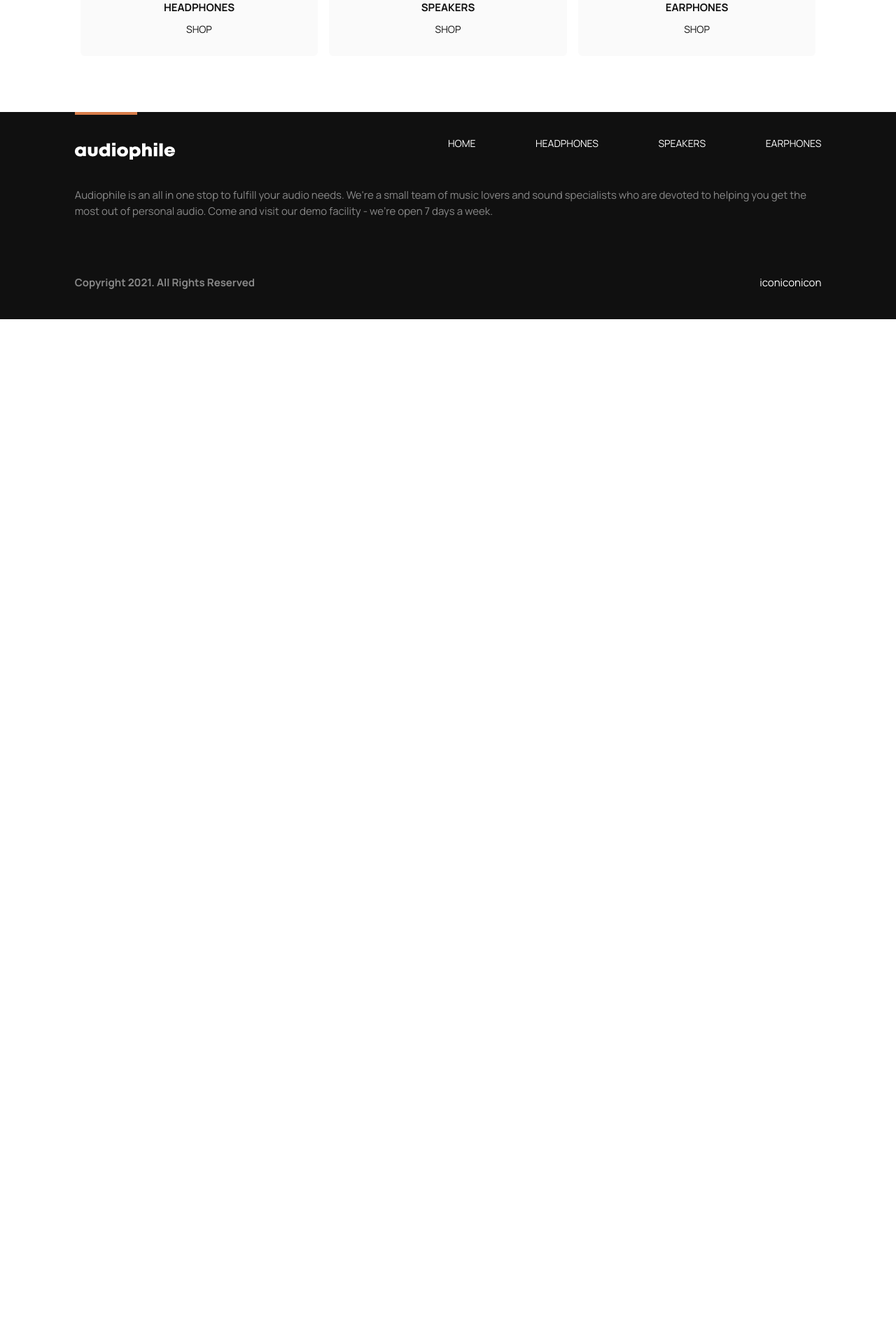
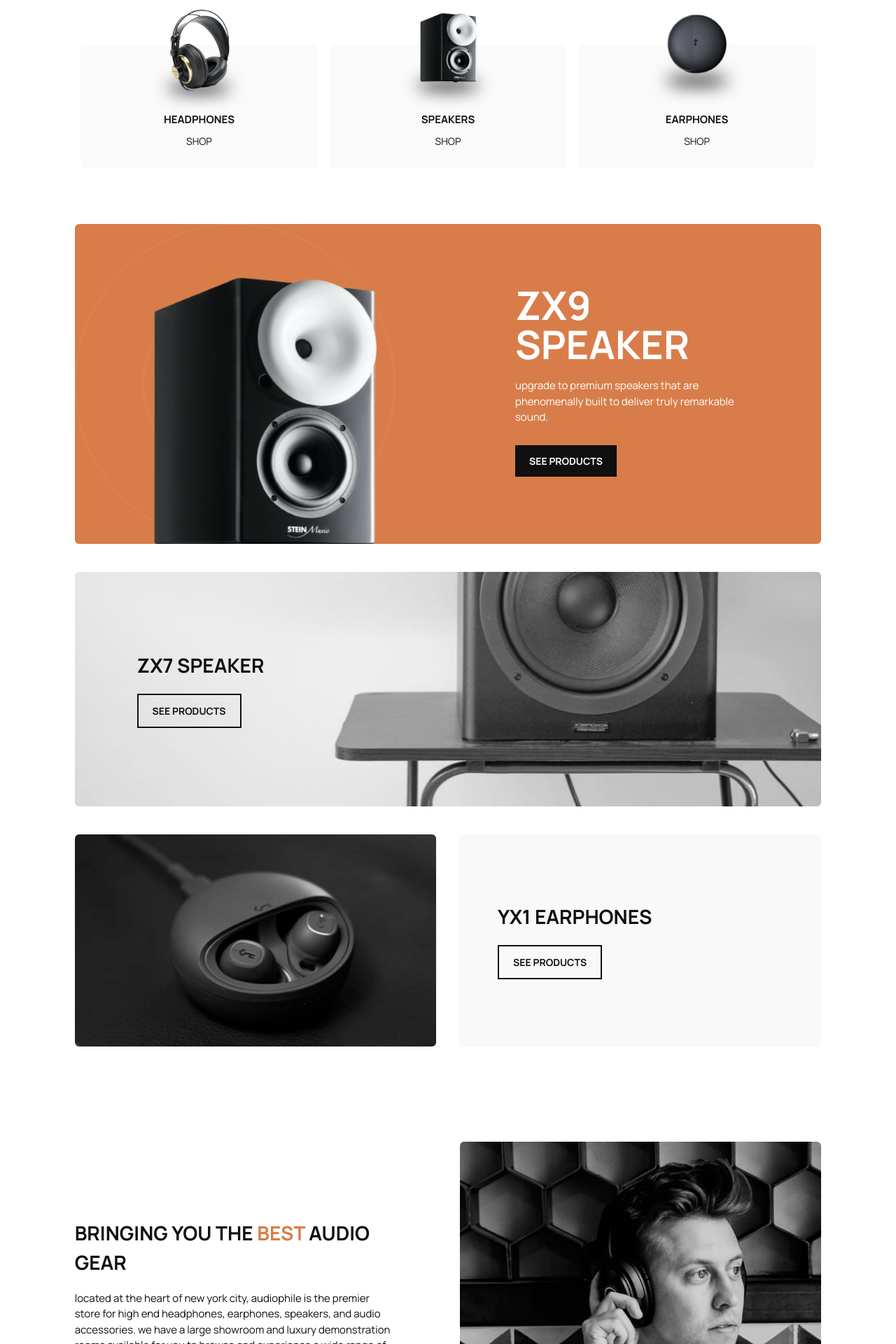
Before and after one commit to tonako13gm/Audiophile, a Next.js app: page / in a window 1280 px wide. Shown: the part 880-2800 px from the top of the page at 70% size. Before the commit the page ends 1336 px from the top, so only its background shows below. Built offline with nearby package versions, Linux system fonts and the light colour scheme.

Commit message:
completed the layout of the main page

```diff
--- a/src/app/page.tsx
+++ b/src/app/page.tsx
@@ -6,7 +6,7 @@
 import speakersPNG from "../../public/image/shared/desktop/image-category-thumbnail-speakers.png"
 import earPhonePNG from "../../public/image/shared/desktop/image-category-thumbnail-earphones.png"
 
-import earPhoneBG from "../../public/image/home/desktop/image-hero.jpg"
+import zx9Speaker from "../../public/image/home/desktop/image-speaker-zx9.png"
 
 import Button from "./components/button";
 
@@ -14,26 +14,24 @@
 
 function NewProducts () {
 
-
-
   return (
-    <div className="w-full h-[70vh] bg-[#191919] bg-contain bg-no-repeat bg-center text-lightColor content-center
+    <div className="w-full h-[90vh] bg-[#191919] bg-contain bg-no-repeat bg-center text-lightColor content-center
       bg-[url(../../public/image/home/mobile/image-header.jpg)]
       md:bg-[url(../../public/image/home/tablet/image-header.jpg)]
       lg:bg-[url(../../public/image/home/desktop/image-hero.jpg)]
     ">
-      <div className="justify-items-center">
+      <div className="w-10/12 justify-self-center justify-items-center lg:justify-items-start">
 
         <div className="text-subTitle tracking-overLine text-seondaryDark mb-5">
           <h1>new product</h1>
         </div>
 
-        <div className="text-4xl font-bold justify-items-center mb-5">
-          <h1>XX99 Mark II</h1>
+        <div className="text-4xl md:text-h1 font-bold justify-items-center mb-5 lg:justify-items-start">
+          <h1 className="mb-4">XX99 Mark II</h1>
           <h1>HeadphoneS</h1>
         </div>
 
-        <div className="text-center text-body lowercase text-seondaryDark w-72 mb-5">
+        <div className="text-center lg:text-left text-body lowercase text-seondaryDark w-72 mb-5">
           <h1>
             Experience natural, lifelike audio and exceptional build quality made for the passionate music enthusiast.
           </h1>
@@ -54,10 +52,9 @@
 
 function Products({ icon, item }: ProductsProps) {
   return (
-    <div className="w-10/12 md:w-4/12 md:mx-2 h-44 bg-secondaryLight justify-items-center rounded-md mb-20">
+    <div className="w-full md:w-4/12 md:mx-2 h-44 bg-secondaryLight justify-items-center rounded-md mb-20">
       <div className="relative">
         <Image
-            priority
             src={icon}
             alt="Headphones"
             className="max-w-40 absolute -translate-x-1/2 -translate-y-1/3"
@@ -69,6 +66,119 @@
       </div>
     </div>
   );
+}
+
+function FeaturedOne () {
+  return (
+    <div className="w-10/12 bg-primaryDark justify-self-center justify-items-center py-14 rounded-md lg:py-24
+      bg-[url(../../public/image/home/desktop/pattern-circles.svg)]
+      bg-contain
+      bg-no-repeat
+      lg:overflow-hidden
+    ">
+      <div className="w-10/12 md:w-6/12 lg:w-full justify-items-center lg:flex">
+
+        <div className="lg:w-6/12">
+          <div className="mb-5 md:mb-14 lg:mb-0 lg:justify-items-center lg:relative">
+            <Image
+              src={zx9Speaker}
+              alt="ZX9 Speaker"
+              className="max-w-40 lg:max-w-80 lg:absolute lg:translate-x-28 lg:-translate-y-5"
+            />
+          </div>
+        </div>
+
+        <div className="lg:w-6/12 lg:px-24 lg:justify-items-start">
+          <div className="text-4xl md:text-h1 font-bold justify-items-center text-lightColor mb-5 md:mb-14 lg:justify-items-start lg:mb-7">
+            <h1 className="mb-4">ZX9</h1>
+            <h1>Speaker</h1>
+          </div>
+          <div className="text-lightColor text-body mb-5 md:mb-14 text-center lowercase lg:text-left lg:mb-7">
+            <p>
+              Upgrade to premium speakers that are phenomenally built to deliver truly remarkable sound.
+            </p>
+          </div>
+          <div className="justify-self-center lg:justify-self-start">
+            <Button variant="dark">See Products</Button>
+          </div>
+        </div>
+
+      </div>
+    </div>
+  )
+}
+
+function FeaturedTwo () {
+  return (
+    <div className="w-10/12 justify-self-center rounded-md
+      bg-[url(../../public/image/home/mobile/image-speaker-zx7.jpg)]
+      md:bg-[url(../../public/image/home/tablet/image-speaker-zx7.jpg)]
+      lg:bg-[url(../../public/image/home/desktop/image-speaker-zx7.jpg)]
+      bg-cover
+      bg-right-top
+      bg-no-repeat
+      ">
+      <div className="w-10/12 justify-self-center py-28">
+        <div className="text-h3 text-darkColor font-bold pb-5">
+          <h3>ZX7 SPEAKER</h3>
+        </div>
+        <div>
+          <Button variant="light">See Products</Button>
+        </div>
+      </div>
+    </div>
+  )
+}
+
+function FeaturedThree () {
+  return (
+    <div className="w-10/12 md:flex justify-self-center">
+
+      <div className="md:w-6/12 rounded-md md:mr-4 py-28 md:py-0 mb-5 md:mb-0
+        bg-[url(../../public/image/home/mobile/image-earphones-yx1.jpg)]
+        md:bg-[url(../../public/image/home/tablet/image-earphones-yx1.jpg)]
+        lg:bg-[url(../../public/image/home/desktop/image-earphones-yx1.jpg)]
+        bg-cover
+        bg-right-top
+        bg-no-repeat
+      ">
+      </div>
+
+      <div className="md:w-6/12 rounded-md bg-seondaryDark pl-14 md:ml-4 py-10 md:py-24">
+        <div className="text-h3 text-darkColor font-bold pb-5">
+          <h3>YX1 EARPHONES</h3>
+        </div>
+        <div>
+          <Button variant="light">See Products</Button>
+        </div>
+      </div>
+    </div>
+  )
+}
+
+function SubFooter () {
+  return (
+    <div className="w-10/12 justify-self-center pb-32 pt-24 lg:flex lg:flex-row-reverse">
+      <div className="rounded-md py-40 lg:py-60 mb-7 lg:mb-0 lg:w-6/12 lg:ml-4
+        bg-[url(../../public/image/shared/mobile/image-best-gear.jpg)]
+        md:bg-[url(../../public/image/shared/tablet/image-best-gear.jpg)]
+        lg:bg-[url(../../public/image/shared/desktop/image-best-gear.jpg)]
+        bg-cover
+        bg-no-repeat
+      ">
+      </div>
+      <div className="text-center lg:text-left lg:w-6/12 lg:mr-4 lg:content-center lg:pr-16">
+        <div className="text-h3 text-darkColor font-bold pb-5">
+          <h3>Bringing you the <span className="text-primaryDark">best</span> audio gear</h3>
+        </div>
+        <div>
+          <p className="lowercase">
+            Located at the heart of New York City, Audiophile is the premier store for high end headphones, earphones, speakers, and audio accessories. We have a large showroom and luxury demonstration rooms available for you to browse and experience a wide range of our products. Stop by our store to meet some of the fantastic people who make Audiophile the best place to buy your portable audio equipment.
+          </p>
+        </div>
+      </div>
+    </div>
+  )
 }
 
 export default function Home() {
@@ -91,6 +201,18 @@
           item="Earphones"
         />
       </section>
+      <section className="pb-10">
+        <FeaturedOne />
+      </section>
+      <section className="pb-10">
+        <FeaturedTwo />
+      </section>
+      <section className="pb-10">
+        <FeaturedThree />
+      </section>
+      <section>
+        <SubFooter />
+      </section>
     </main>
   );
 }
```
